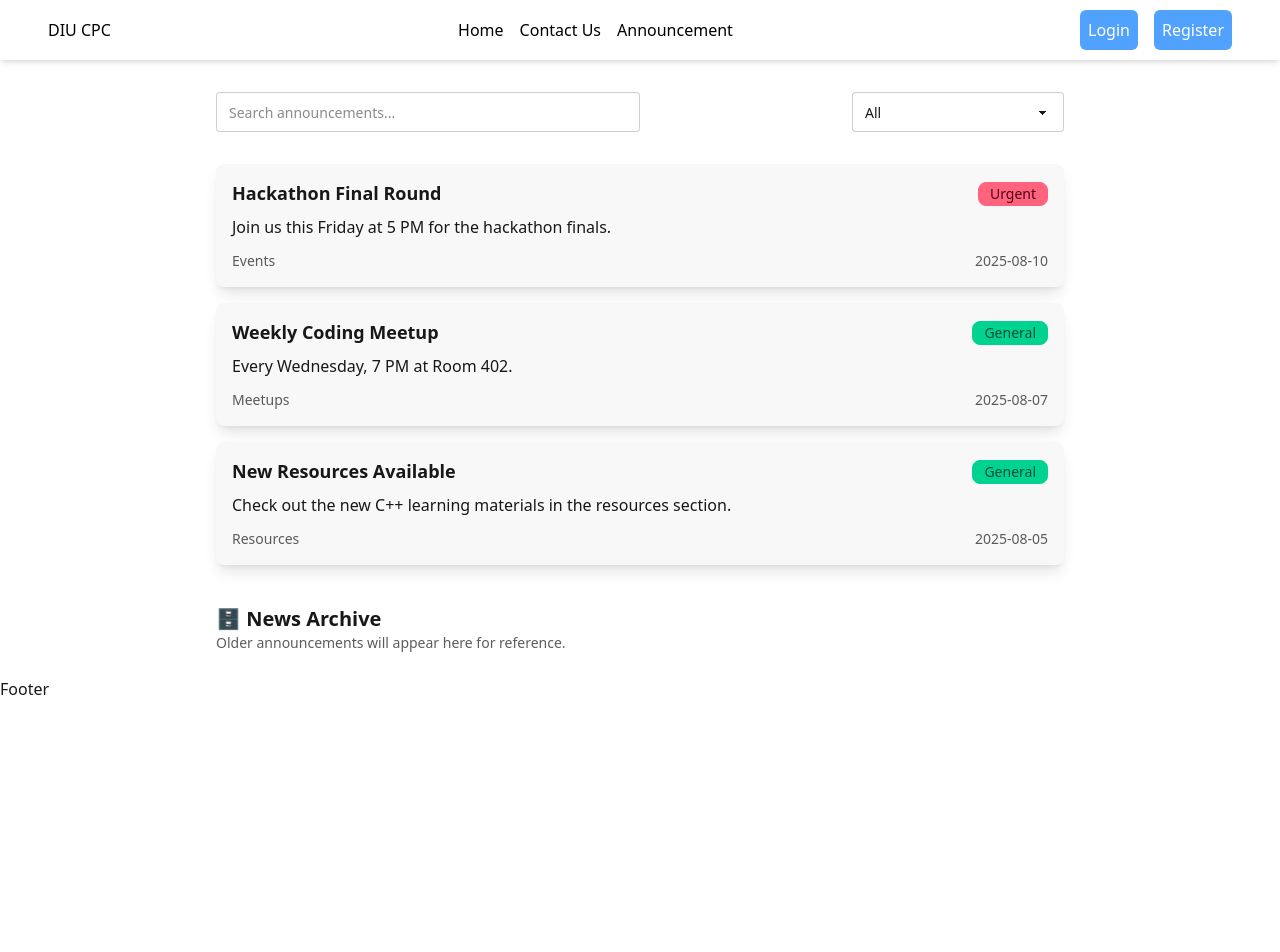
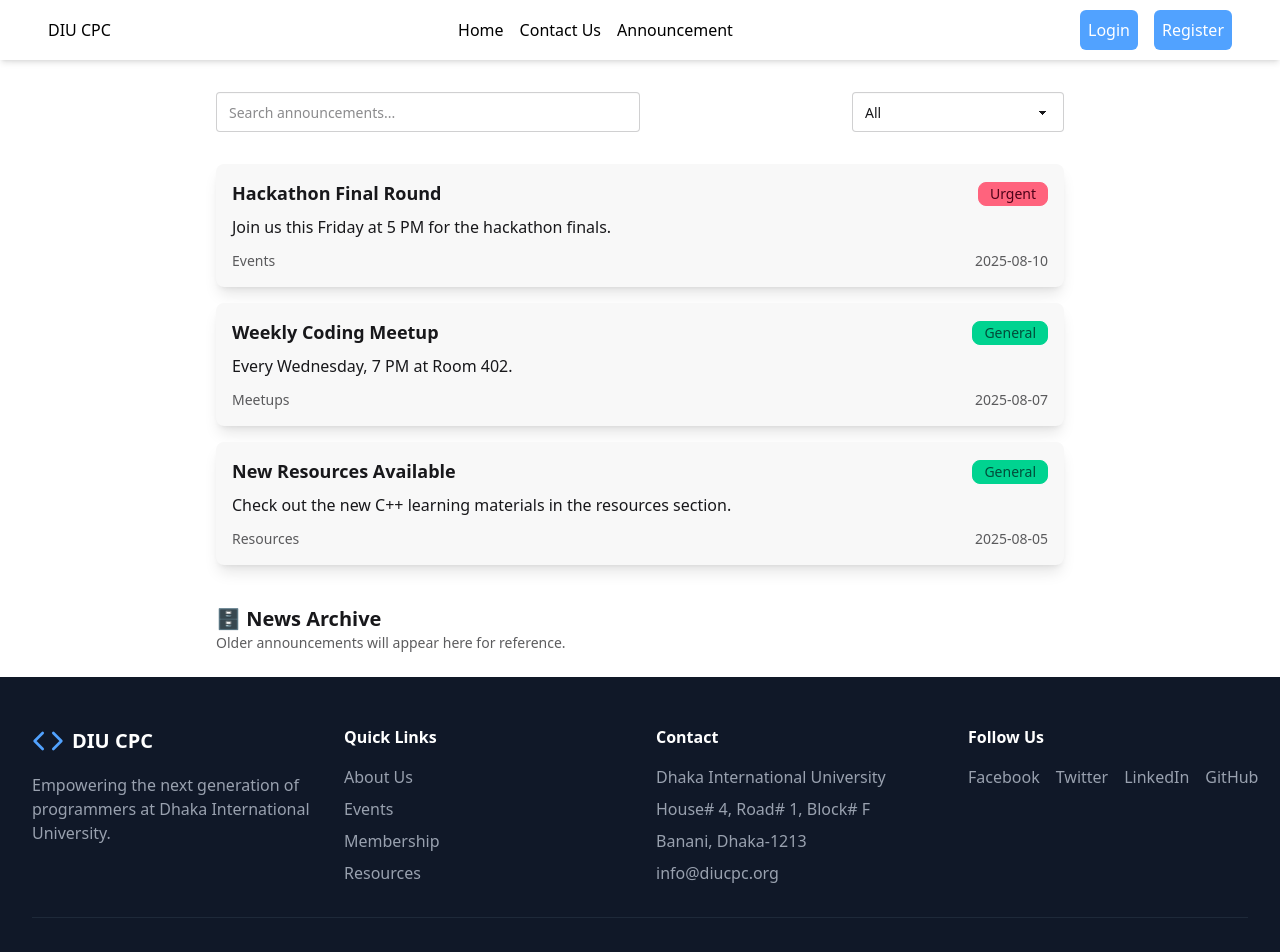
Before and after one commit to MirYeasirAbrar/Hackathon-versity, a React (Vite) app: page /announcement in a window 1280 px wide. Shown: the top 952 px of the page. Before the commit the page ends 800 px from the top, so only its background shows below. Built offline with nearby package versions, Linux system fonts and the light colour scheme; no server answers.

Commit message:
Add Footer

```diff
--- a/src/components/Footer/Footer.jsx
+++ b/src/components/Footer/Footer.jsx
@@ -1,9 +1,55 @@
-import React from 'react'
+
+import React from 'react';
+import { Code } from 'lucide-react';
 
 const Footer = () => {
   return (
-    <div>Footer</div>
-  )
-}
+    <footer className="bg-gray-900 text-white py-12">
+      <div className="max-w-7xl mx-auto px-4 sm:px-6 lg:px-8">
+        <div className="grid grid-cols-1 md:grid-cols-4 gap-8">
+          <div>
+            <div className="flex items-center mb-4">
+              <Code className="h-8 w-8 text-blue-400 mr-2" />
+              <span className="font-bold text-xl">DIU CPC</span>
+            </div>
+            <p className="text-gray-400 mb-4">
+              Empowering the next generation of programmers at Dhaka International University.
+            </p>
+          </div>
+          <div>
+            <h4 className="font-semibold mb-4">Quick Links</h4>
+            <ul className="space-y-2 text-gray-400">
+              <li><a href="#" className="hover:text-white transition-colors">About Us</a></li>
+              <li><a href="#" className="hover:text-white transition-colors">Events</a></li>
+              <li><a href="#" className="hover:text-white transition-colors">Membership</a></li>
+              <li><a href="#" className="hover:text-white transition-colors">Resources</a></li>
+            </ul>
+          </div>
+          <div>
+            <h4 className="font-semibold mb-4">Contact</h4>
+            <ul className="space-y-2 text-gray-400">
+              <li>Dhaka International University</li>
+              <li>House# 4, Road# 1, Block# F</li>
+              <li>Banani, Dhaka-1213</li>
+              <li>info@diucpc.org</li>
+            </ul>
+          </div>
+          <div>
+            <h4 className="font-semibold mb-4">Follow Us</h4>
+            <div className="flex space-x-4">
+              <a href="#" className="text-gray-400 hover:text-white transition-colors">Facebook</a>
+              <a href="#" className="text-gray-400 hover:text-white transition-colors">Twitter</a>
+              <a href="#" className="text-gray-400 hover:text-white transition-colors">LinkedIn</a>
+              <a href="#" className="text-gray-400 hover:text-white transition-colors">GitHub</a>
+            </div>
+          </div>
+        </div>
+        <div className="border-t border-gray-800 mt-8 pt-8 text-center text-gray-400">
+          <p>&copy; 2025 DIU Computer Programming Club. All rights reserved.</p>
+        </div>
+      </div>
+    </footer>
+  );
+};
 
-export default Footer
+export default Footer;
```
